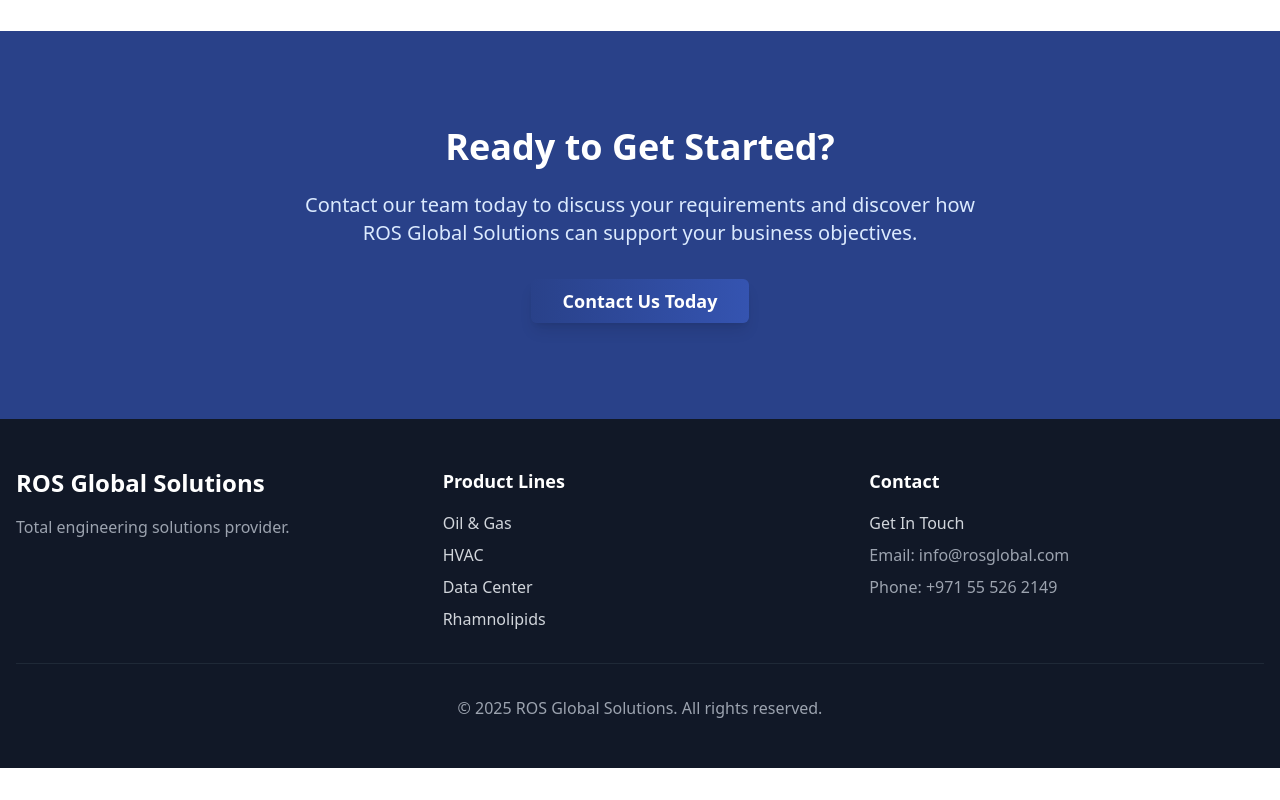
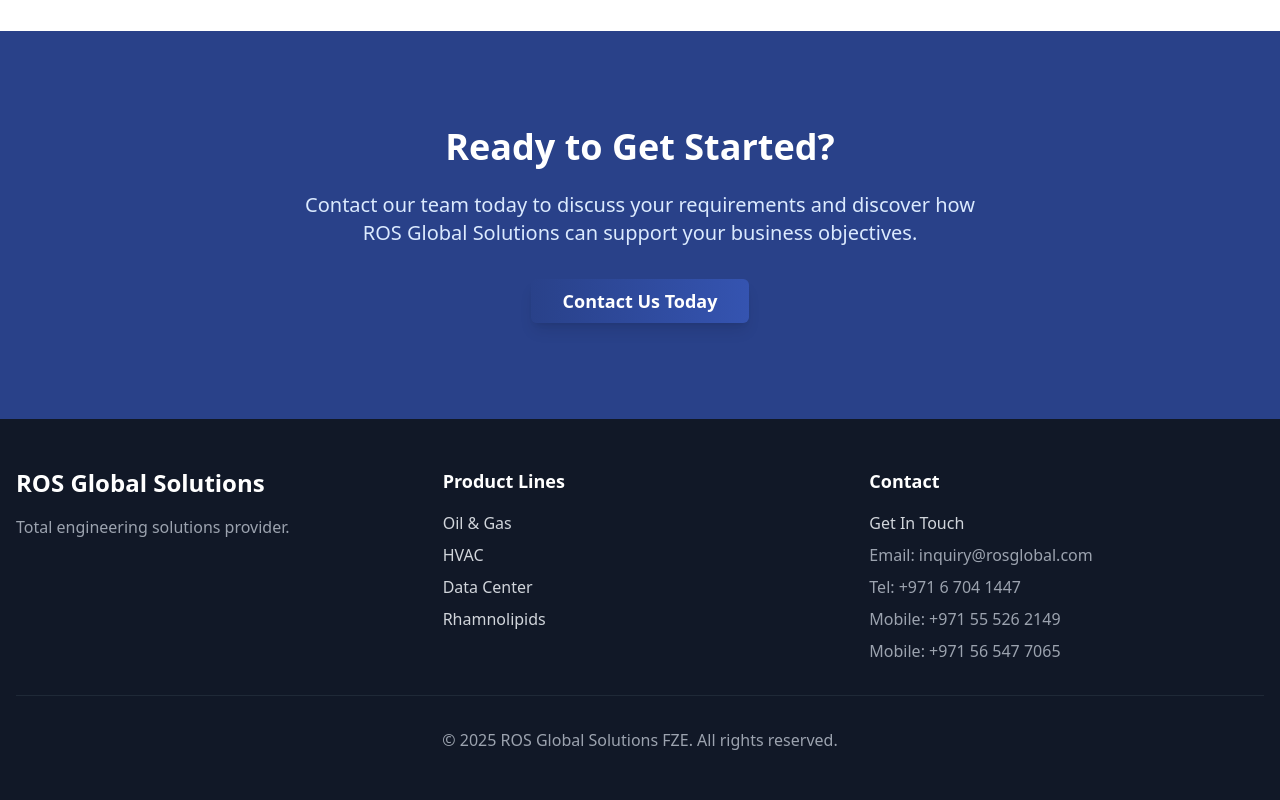
Before and after one commit to thegoodgamer14/ros-global-connect, a React (Vite) app: page / in a window 1280 px wide. Shown: the part 2933-3733 px from the top of the page. Before the commit the page ends 3701 px from the top, so only its background shows below. Built offline with nearby package versions, Linux system fonts and the light colour scheme.

Commit message:
updated contact page and details

```diff
--- a/src/components/ui/footer.tsx
+++ b/src/components/ui/footer.tsx
@@ -24,13 +24,16 @@
             <h4 className="text-lg font-semibold text-white mb-4">Contact</h4>
             <ul className="space-y-2">
               <li><Link to="/contact" className="hover:text-white transition-colors">Get In Touch</Link></li>
-              <li><span className="text-gray-400">Email: info@rosglobal.com</span></li>
-              <li><span className="text-gray-400">Phone: +971 55 526 2149</span></li>
+              <li><span className="text-gray-400">Email: inquiry@rosglobal.com</span></li>
+              <li><span className="text-gray-400">Tel: +971 6 704 1447</span></li>
+              <li><span className="text-gray-400">Mobile: +971 55 526 2149</span></li>
+              <li><span className="text-gray-400">Mobile: +971 56 547 7065</span></li>
+
             </ul>
           </div>
         </div>
         <div className="border-t border-gray-800 mt-8 pt-8 text-center text-gray-400">
-          <p>&copy; 2025 ROS Global Solutions. All rights reserved.</p>
+          <p>&copy; 2025 ROS Global Solutions FZE. All rights reserved.</p>
         </div>
       </div>
     </footer>
--- a/src/pages/Contact.tsx
+++ b/src/pages/Contact.tsx
@@ -34,8 +34,8 @@
                       </div>
                       <div>
                         <h3 className="font-semibold text-corporate-blue">Email</h3>
-                        <p className="text-muted-foreground">info@rosglobal.com</p>
-                        <p className="text-sm text-muted-foreground">sales@rosglobal.com</p>
+                        <p className="text-muted-foreground">inquiry@rosglobal.com</p>
+                        <p className="text-muted-foreground">sales@rosglobal.com</p>
                       </div>
                     </CardContent>
                   </Card>
@@ -47,8 +47,9 @@
                       </div>
                       <div>
                         <h3 className="font-semibold text-corporate-blue">Phone</h3>
-                        <p className="text-muted-foreground">+1 (555) 123-4567</p>
-                        <p className="text-sm text-muted-foreground">+1 (555) 123-4568 (Sales)</p>
+                        <p className="text-muted-foreground">+971 56 547 7065</p>
+                        <p className="text-muted-foreground">+971 54 791 7288</p>
+                        <p className="text-muted-foreground">+971 6 704 1447</p>
                       </div>
                     </CardContent>
                   </Card>
@@ -60,9 +61,9 @@
                       </div>
                       <div>
                         <h3 className="font-semibold text-corporate-blue">Headquarters</h3>
-                        <p className="text-muted-foreground">123 Global Business Plaza</p>
-                        <p className="text-muted-foreground">International District</p>
-                        <p className="text-muted-foreground">Houston, TX 77001, USA</p>
+                        <p className="text-muted-foreground">16G-01, Hamriya Free Zone</p>
+                        <p className="text-muted-foreground">Sharjah, UAE</p>
+                        <p className="text-muted-foreground">PO Box - 52319</p>
                       </div>
                     </CardContent>
                   </Card>
@@ -74,7 +75,7 @@
                       </div>
                       <div>
                         <h3 className="font-semibold text-corporate-blue">Business Hours</h3>
-                        <p className="text-muted-foreground">Monday - Friday: 8:00 AM - 6:00 PM CST</p>
+                        <p className="text-muted-foreground">Monday - Friday: 9:00 AM - 7:00 PM GST</p>
                         <p className="text-sm text-muted-foreground">Emergency support available 24/7</p>
                       </div>
                     </CardContent>
@@ -110,7 +111,7 @@
       </section>
 
       {/* Office Locations */}
-      <section className="py-16 lg:py-24 bg-secondary/30">
+      {/* <section className="py-16 lg:py-24 bg-secondary/30">
         <div className="container mx-auto px-4">
           <div className="max-w-4xl mx-auto">
             <div className="text-center mb-12">
@@ -164,10 +165,10 @@
             </div>
           </div>
         </div>
-      </section>
+      </section> */}
 
       {/* Map Section */}
-      <section className="py-16 lg:py-24">
+      {/* <section className="py-16 lg:py-24">
         <div className="container mx-auto px-4">
           <div className="max-w-4xl mx-auto">
             <div className="text-center mb-8">
@@ -188,9 +189,9 @@
                       ROS Global Headquarters
                     </h3>
                     <p className="text-muted-foreground">
-                      123 Global Business Plaza<br />
-                      International District<br />
-                      Houston, TX 77001, USA
+                      16G-01, Hamriya Free Zone<br />
+                      Sharjah, UAE<br />
+                      PO Box - 52319
                     </p>
                     <p className="text-sm text-muted-foreground mt-4">
                       [Interactive map would be embedded here]
@@ -201,7 +202,7 @@
             </Card>
           </div>
         </div>
-      </section>
+      </section> */}
 
       {/* CTA Section */}
       <section className="py-16 lg:py-24 bg-corporate-blue">
```
